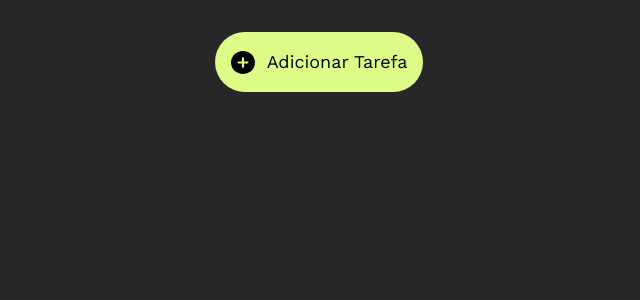
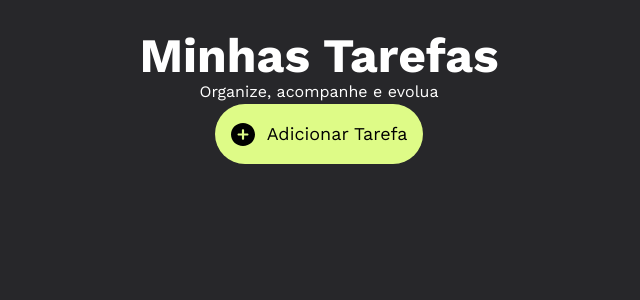
Before and after one commit to felippetuma/CP-4-Tarefas, a React (Vite) app: page / in a window 1280 px wide. Shown: the top 300 px of the page, without its empty margins (321-961 px from the left). Built offline with nearby package versions, Linux system fonts and the light colour scheme.

Commit message:
feat(App.jsx): adiciona o component ButtonTarefa, o titulo e o paragrafo no App.jsx

```diff
--- a/src/App.jsx
+++ b/src/App.jsx
@@ -1,14 +1,14 @@
-import Aside from "./components/Aside";
+
 import ButtonTarefa from "./components/ButtonTarefa";
 import Main from "./components/Main";
 
 const App = () => {
   return (
     <div className="flex min-h-screen min-w-screen mx-auto bg-zinc-800">
-      <Aside>
-      </Aside>
         <Main>
-         <ButtonTarefa/>
+          <h1 className="text-center text-5xl font-bold text-white">Minhas Tarefas</h1>
+          <p className="text-center text-base text-white">Organize, acompanhe e evolua </p>
+          <ButtonTarefa/>
         </Main>
     </div>
   )
```
